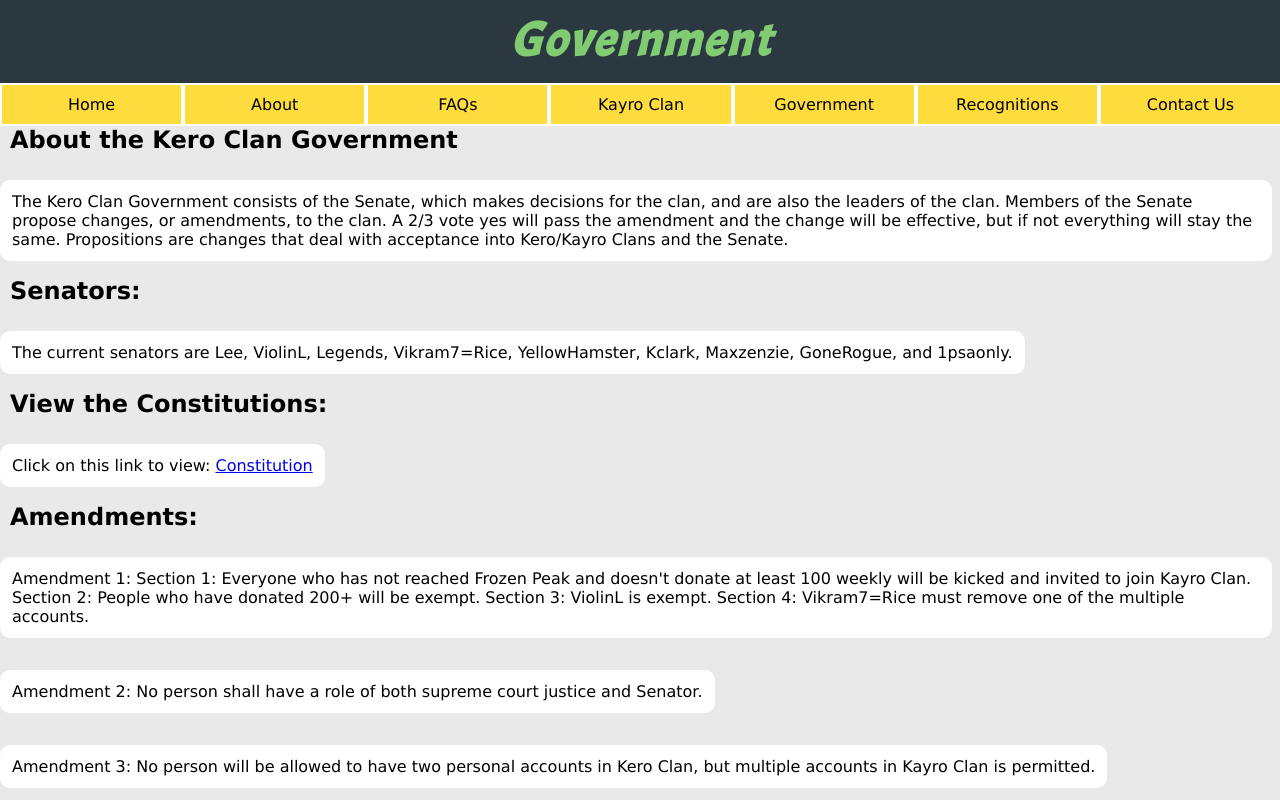
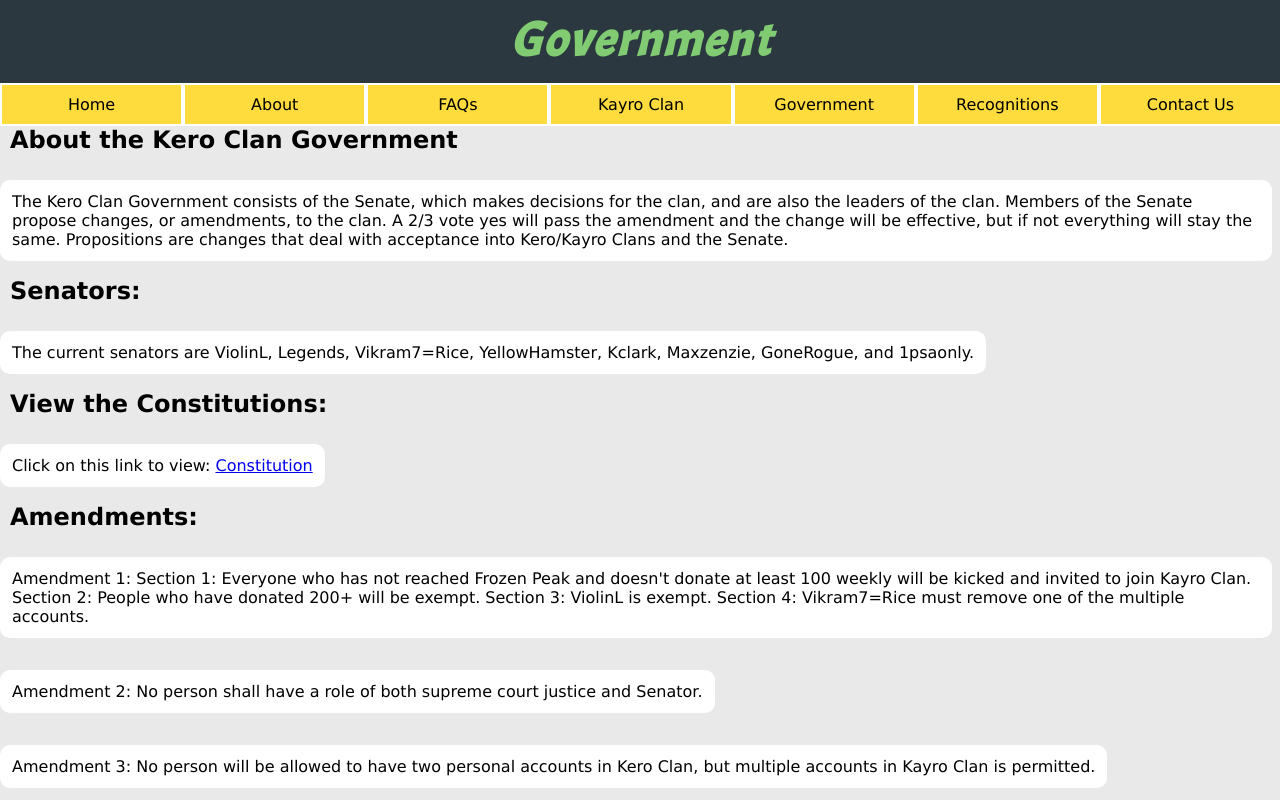
Before and after one commit to RepublicofKero/keroclan, a plain HTML site: page government.html in a window 1280 px wide. Shown: the top 800 px of the page. Drawn offline with Linux system fonts and the light colour scheme.

Commit message:
Update government.html

```diff
--- a/government.html
+++ b/government.html
@@ -31,8 +31,9 @@
       Senators:
     </h3>
     <p>
-      The current senators are Lee, ViolinL, Legends, Vikram7=Rice, YellowHamster, Kclark, Maxzenzie, GoneRogue, and 1psaonly.
+      The current senators are ViolinL, Legends, Vikram7=Rice, YellowHamster, Kclark, Maxzenzie, GoneRogue, and 1psaonly.
     </p>
+    <!--- ok, so this is how you comment. Lee, sorry, but you will be removed --->
       <h3>
         View the Constitutions:
     </h3>
```
